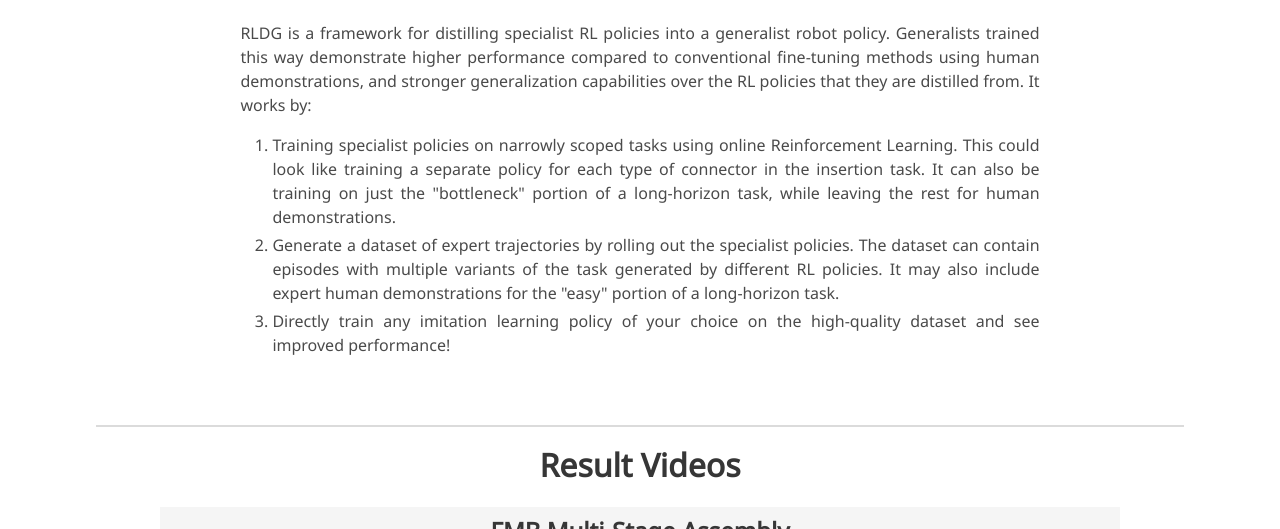
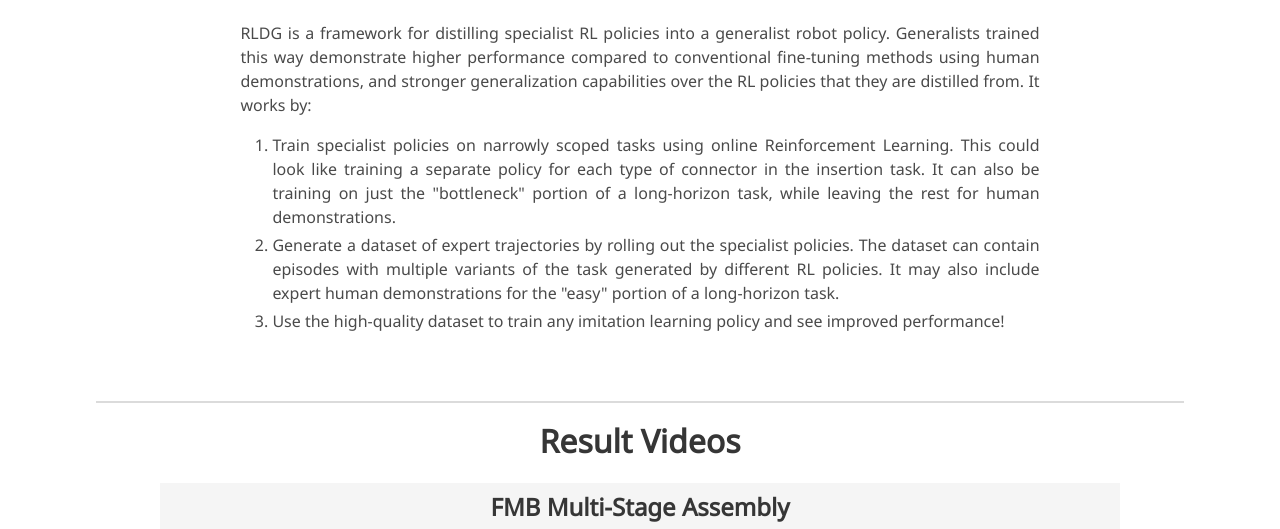
Before and after one commit to generalist-distillation/generalist-distillation.github.io, a plain HTML site: page index.html in a window 1280 px wide. Shown: the part 880-1409 px from the top of the page. Drawn offline with nearby package versions, Linux system fonts and the light colour scheme; some icons are missing; a web font is replaced by a local one.

Commit message:
update summary

```diff
--- a/index.html
+++ b/index.html
@@ -113,9 +113,9 @@
             <div class="content has-text-justified">
               RLDG is a framework for distilling specialist RL policies into a generalist robot policy. Generalists trained this way demonstrate higher performance compared to conventional fine-tuning methods using human demonstrations, and stronger generalization capabilities over the RL policies that they are distilled from. It works by:
               <ol>
-                <li>Training specialist policies on narrowly scoped tasks using online Reinforcement Learning. This could look like training a separate policy for each type of connector in the insertion task. It can also be training on just the "bottleneck" portion of a long-horizon task, while leaving the rest for human demonstrations.</li>
+                <li>Train specialist policies on narrowly scoped tasks using online Reinforcement Learning. This could look like training a separate policy for each type of connector in the insertion task. It can also be training on just the "bottleneck" portion of a long-horizon task, while leaving the rest for human demonstrations.</li>
                 <li>Generate a dataset of expert trajectories by rolling out the specialist policies. The dataset can contain episodes with multiple variants of the task generated by different RL policies. It may also include expert human demonstrations for the "easy" portion of a long-horizon task.  </li>
-                <li>Directly train any imitation learning policy of your choice on the high-quality dataset and see improved performance! </li>
+                <li>Use the high-quality dataset to train any imitation learning policy and see improved performance! </li>
               </ol>
             </div>
           </div>
```
